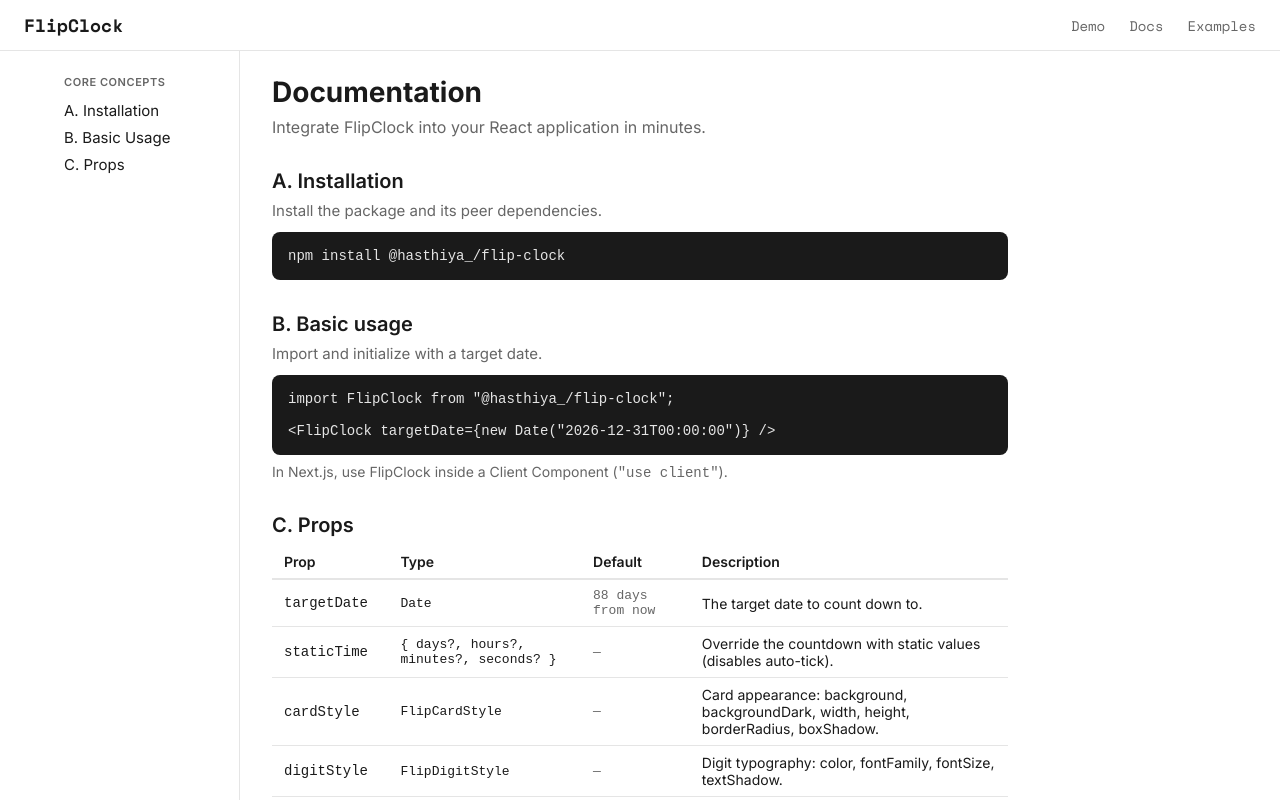
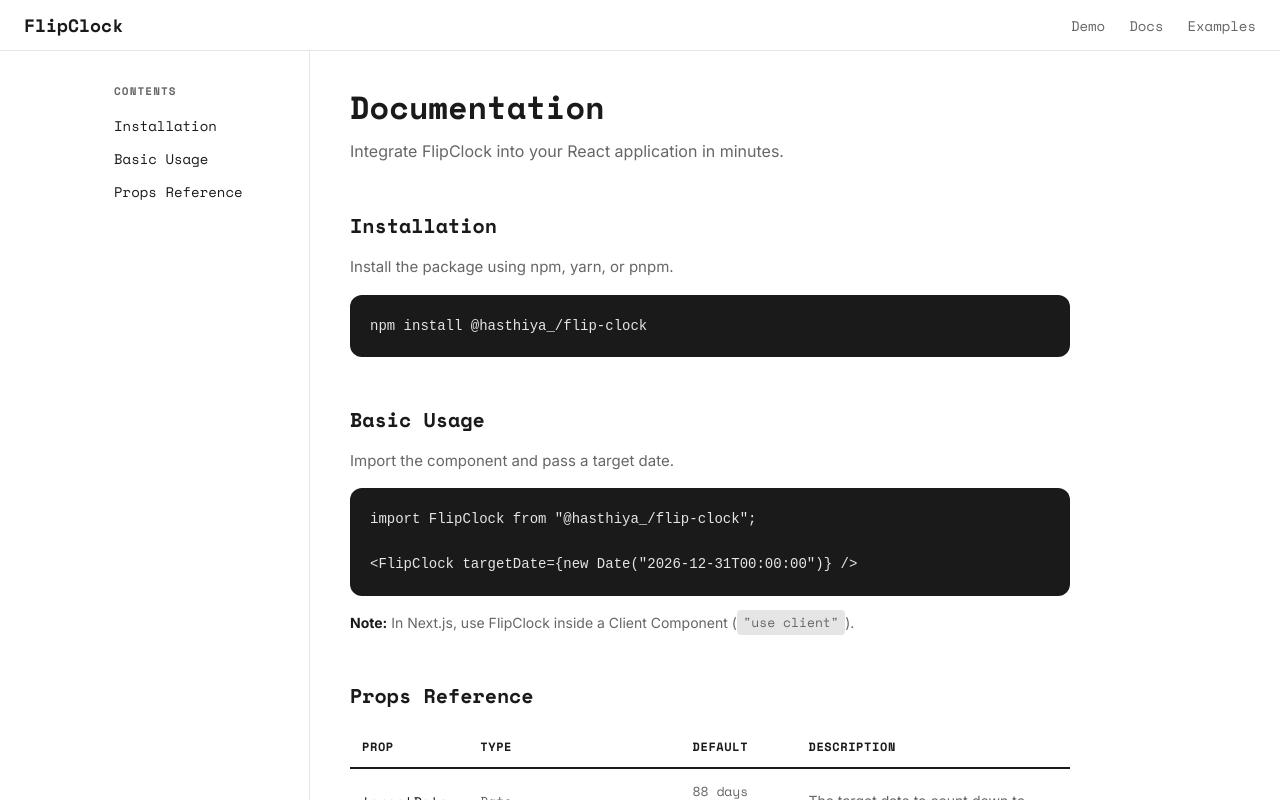
Before and after one commit to Hasthiya/flip, a Next.js app in the folder apps/showcase/: page /docs in a window 1280 px wide. Shown: the top 800 px of the page. Built offline with nearby package versions, Linux system fonts and the light colour scheme.

Commit message:
feat: implement a documentation page for the FlipClock component, including a reusable props table.

```diff
--- a/apps/showcase/src/app/docs/page.tsx
+++ b/apps/showcase/src/app/docs/page.tsx
@@ -98,13 +98,13 @@
     name: "orientation",
     type: "'row' | 'column'",
     default: "'row'",
-    description: "Layout direction: row (horizontal) or column (stacked). Set from the parent (e.g. via media queries) for optimal view per screen size.",
+    description: "Layout direction: row (horizontal) or column (stacked).",
   },
   {
     name: "scale",
     type: "number",
     default: "1",
-    description: "Scale factor for the whole clock (cards, digits, gaps). Use for coarse size control from outside; applied on top of cardStyle/digitStyle. Example: scale={0.8} for 80% size. Clamped to 0.1–10.",
+    description: "Scale factor for the whole clock. Example: scale={0.8} for 80% size.",
   },
   {
     name: "className",
@@ -123,16 +123,17 @@
 const codeBlockStyle = {
   background: "var(--code-bg)",
   color: "var(--code-text)",
-  padding: "1rem",
-  borderRadius: "0.5rem",
+  padding: "1.25rem",
+  borderRadius: "0.75rem",
   overflow: "auto" as const,
   fontSize: "0.875rem",
+  lineHeight: 1.6,
 };
 
 const sidebarLinks = [
-  { href: "#installation", label: "A. Installation" },
-  { href: "#basic-usage", label: "B. Basic Usage" },
-  { href: "#props", label: "C. Props" },
+  { href: "#installation", label: "Installation" },
+  { href: "#basic-usage", label: "Basic Usage" },
+  { href: "#props", label: "Props Reference" },
 ];
 
 export default function DocsPage() {
@@ -145,41 +146,43 @@
         display: "flex",
         flexDirection: showSidebarColumn ? "row" : "column",
         minHeight: "100vh",
-        maxWidth: "1200px",
+        maxWidth: "1100px",
         margin: "0 auto",
       }}
     >
+      {/* Sidebar */}
       <aside
         style={{
           flexShrink: 0,
-          width: showSidebarColumn ? "200px" : "100%",
-          padding: isNarrow ? "1rem 1rem 0" : "1.5rem 1.5rem 0",
+          width: showSidebarColumn ? "220px" : "100%",
+          padding: isNarrow ? "1.5rem 1rem" : "2rem 1.5rem",
           borderRight: showSidebarColumn ? "1px solid var(--border)" : "none",
           borderBottom: showSidebarColumn ? "none" : "1px solid var(--border)",
-          paddingBottom: showSidebarColumn ? "1.5rem" : "1rem",
         }}
       >
         <div
           style={{
+            fontFamily: "var(--font-space-mono), monospace",
             fontSize: "0.6875rem",
             fontWeight: 600,
-            letterSpacing: "0.05em",
+            letterSpacing: "0.1em",
             color: "var(--text-muted)",
             textTransform: "uppercase",
-            marginBottom: "0.75rem",
+            marginBottom: "1rem",
           }}
         >
-          CORE CONCEPTS
+          Contents
         </div>
-        <nav style={{ display: "flex", flexDirection: "column", gap: "0.5rem" }}>
+        <nav style={{ display: "flex", flexDirection: "column", gap: "0.75rem" }}>
           {sidebarLinks.map(({ href, label }) => (
             <a
               key={href}
               href={href}
               style={{
+                fontFamily: "var(--font-space-mono), monospace",
                 color: "var(--text)",
                 textDecoration: "none",
-                fontSize: "0.9375rem",
+                fontSize: "0.875rem",
               }}
             >
               {label}
@@ -188,16 +191,19 @@
         </nav>
       </aside>
 
+      {/* Main content */}
       <div
         style={{
           flex: 1,
-          padding: isNarrow ? "1rem" : "1.5rem 2rem 2rem",
+          padding: isNarrow ? "1.5rem 1rem 3rem" : "2rem 2.5rem 3rem",
           maxWidth: "800px",
         }}
       >
+        {/* Header */}
         <h1
           style={{
-            fontSize: "1.75rem",
+            fontFamily: "var(--font-space-mono), monospace",
+            fontSize: "clamp(1.5rem, 4vw, 2rem)",
             fontWeight: 700,
             color: "var(--text)",
             marginBottom: "0.5rem",
@@ -209,56 +215,63 @@
           style={{
             color: "var(--text-muted)",
             fontSize: "1rem",
-            marginBottom: "2rem",
+            marginBottom: "3rem",
+            lineHeight: 1.5,
           }}
         >
           Integrate FlipClock into your React application in minutes.
         </p>
 
-        <section id="installation" style={{ marginBottom: "2rem" }}>
+        {/* Installation */}
+        <section id="installation" style={{ marginBottom: "3rem" }}>
           <h2
             style={{
+              fontFamily: "var(--font-space-mono), monospace",
               fontSize: "1.25rem",
               fontWeight: 600,
-              marginBottom: "0.5rem",
+              marginBottom: "1rem",
               color: "var(--text)",
             }}
           >
-            A. Installation
+            Installation
           </h2>
           <p
             style={{
               color: "var(--text-muted)",
               fontSize: "0.9375rem",
-              marginBottom: "0.75rem",
+              marginBottom: "1rem",
+              lineHeight: 1.5,
             }}
           >
-            Install the package and its peer dependencies.
+            Install the package using npm, yarn, or pnpm.
           </p>
           <pre style={codeBlockStyle}>
             <code>npm install @hasthiya_/flip-clock</code>
           </pre>
         </section>
 
-        <section id="basic-usage" style={{ marginBottom: "2rem" }}>
+        {/* Basic Usage */}
+        <section id="basic-usage" style={{ marginBottom: "3rem" }}>
           <h2
             style={{
+              fontFamily: "var(--font-space-mono), monospace",
               fontSize: "1.25rem",
               fontWeight: 600,
-              marginBottom: "0.5rem",
+              marginBottom: "1rem",
               color: "var(--text)",
             }}
           >
-            B. Basic usage
+            Basic Usage
           </h2>
           <p
             style={{
               color: "var(--text-muted)",
               fontSize: "0.9375rem",
-              marginBottom: "0.75rem",
+              marginBottom: "1rem",
+              lineHeight: 1.5,
             }}
           >
-            Import and initialize with a target date.
+            Import the component and pass a target date.
           </p>
           <pre style={codeBlockStyle}>
             <code>{`import FlipClock from "@hasthiya_/flip-clock";
@@ -269,24 +282,38 @@
             style={{
               color: "var(--text-muted)",
               fontSize: "0.875rem",
-              marginTop: "0.5rem",
+              marginTop: "1rem",
+              lineHeight: 1.5,
             }}
           >
-            In Next.js, use FlipClock inside a Client Component (
-            <code>&quot;use client&quot;</code>).
+            <strong style={{ color: "var(--text)" }}>Note:</strong> In Next.js, use FlipClock inside a Client Component (
+            <code
+              style={{
+                fontFamily: "var(--font-space-mono), monospace",
+                background: "var(--border)",
+                padding: "0.15rem 0.4rem",
+                borderRadius: "0.25rem",
+                fontSize: "0.8125rem",
+              }}
+            >
+              &quot;use client&quot;
+            </code>
+            ).
           </p>
         </section>
 
+        {/* Props Reference */}
         <section id="props" style={{ marginBottom: "2rem" }}>
           <h2
             style={{
+              fontFamily: "var(--font-space-mono), monospace",
               fontSize: "1.25rem",
               fontWeight: 600,
-              marginBottom: "0.5rem",
+              marginBottom: "1rem",
               color: "var(--text)",
             }}
           >
-            C. Props
+            Props Reference
           </h2>
           <PropsTable props={flipClockProps} />
         </section>
--- a/apps/showcase/src/components/PropsTable.tsx
+++ b/apps/showcase/src/components/PropsTable.tsx
@@ -24,9 +24,13 @@
             <th
               style={{
                 textAlign: "left",
-                padding: "0.5rem 0.75rem",
-                borderBottom: "2px solid var(--border)",
+                padding: "0.75rem",
+                borderBottom: "2px solid var(--text)",
+                fontFamily: "var(--font-space-mono), monospace",
                 fontWeight: 600,
+                fontSize: "0.75rem",
+                letterSpacing: "0.05em",
+                textTransform: "uppercase",
                 color: "var(--text)",
               }}
             >
@@ -35,9 +39,13 @@
             <th
               style={{
                 textAlign: "left",
-                padding: "0.5rem 0.75rem",
-                borderBottom: "2px solid var(--border)",
+                padding: "0.75rem",
+                borderBottom: "2px solid var(--text)",
+                fontFamily: "var(--font-space-mono), monospace",
                 fontWeight: 600,
+                fontSize: "0.75rem",
+                letterSpacing: "0.05em",
+                textTransform: "uppercase",
                 color: "var(--text)",
               }}
             >
@@ -46,9 +54,13 @@
             <th
               style={{
                 textAlign: "left",
-                padding: "0.5rem 0.75rem",
-                borderBottom: "2px solid var(--border)",
+                padding: "0.75rem",
+                borderBottom: "2px solid var(--text)",
+                fontFamily: "var(--font-space-mono), monospace",
                 fontWeight: 600,
+                fontSize: "0.75rem",
+                letterSpacing: "0.05em",
+                textTransform: "uppercase",
                 color: "var(--text)",
               }}
             >
@@ -57,9 +69,13 @@
             <th
               style={{
                 textAlign: "left",
-                padding: "0.5rem 0.75rem",
-                borderBottom: "2px solid var(--border)",
+                padding: "0.75rem",
+                borderBottom: "2px solid var(--text)",
+                fontFamily: "var(--font-space-mono), monospace",
                 fontWeight: 600,
+                fontSize: "0.75rem",
+                letterSpacing: "0.05em",
+                textTransform: "uppercase",
                 color: "var(--text)",
               }}
             >
@@ -72,31 +88,32 @@
             <tr key={row.name}>
               <td
                 style={{
-                  padding: "0.5rem 0.75rem",
+                  padding: "0.75rem",
                   borderBottom: "1px solid var(--border)",
-                  fontFamily: "monospace",
+                  fontFamily: "var(--font-space-mono), monospace",
                   fontWeight: 500,
                   color: "var(--text)",
+                  whiteSpace: "nowrap",
                 }}
               >
                 {row.name}
               </td>
               <td
                 style={{
-                  padding: "0.5rem 0.75rem",
+                  padding: "0.75rem",
                   borderBottom: "1px solid var(--border)",
-                  fontFamily: "monospace",
+                  fontFamily: "var(--font-space-mono), monospace",
                   fontSize: "0.8125rem",
-                  color: "var(--text)",
+                  color: "var(--text-muted)",
                 }}
               >
                 {row.type}
               </td>
               <td
                 style={{
-                  padding: "0.5rem 0.75rem",
+                  padding: "0.75rem",
                   borderBottom: "1px solid var(--border)",
-                  fontFamily: "monospace",
+                  fontFamily: "var(--font-space-mono), monospace",
                   fontSize: "0.8125rem",
                   color: "var(--text-muted)",
                 }}
@@ -105,9 +122,10 @@
               </td>
               <td
                 style={{
-                  padding: "0.5rem 0.75rem",
+                  padding: "0.75rem",
                   borderBottom: "1px solid var(--border)",
-                  color: "var(--text)",
+                  color: "var(--text-muted)",
+                  lineHeight: 1.4,
                 }}
               >
                 {row.description}
```
